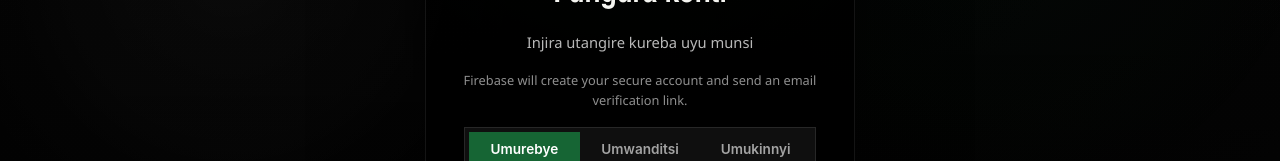
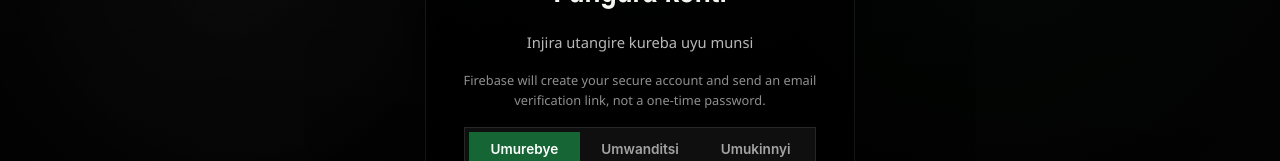
Before and after one commit to sugira0/cinemarwandafront-end, a React (Vite) app: page /register in a window 1280 px wide. Shown: the part 242-403 px from the top of the page. Built offline with nearby package versions, Linux system fonts and the light colour scheme; no server answers.

Commit message:
Clarify Firebase verification email copy

```diff
--- a/src/context/AuthContext.jsx
+++ b/src/context/AuthContext.jsx
@@ -67,7 +67,7 @@ export function AuthProvider({ children }) {
 
     return {
       ...data,
-      message: data.message || 'Your account was created with Firebase. We sent a verification link to your email.',
+      message: data.message || 'Your account was created. Firebase sent a verification link to your email.',
     };
   };
 
--- a/src/pages/Register.jsx
+++ b/src/pages/Register.jsx
@@ -51,7 +51,7 @@ export default function Register() {
         <div className="auth-logo"><Film size={20} strokeWidth={1.5} /> CINEMA Rwanda</div>
         <h2>Create account</h2>
         <p className="auth-sub">Join and start watching today</p>
-        <p className="auth-note">Firebase will create your secure account and send an email verification link.</p>
+        <p className="auth-note">Firebase will create your secure account and send an email verification link, not a one-time password.</p>
         {error && <p className="error">{error}</p>}
         {notice && <div className="reset-success"><p>{notice}</p></div>}
 
```
